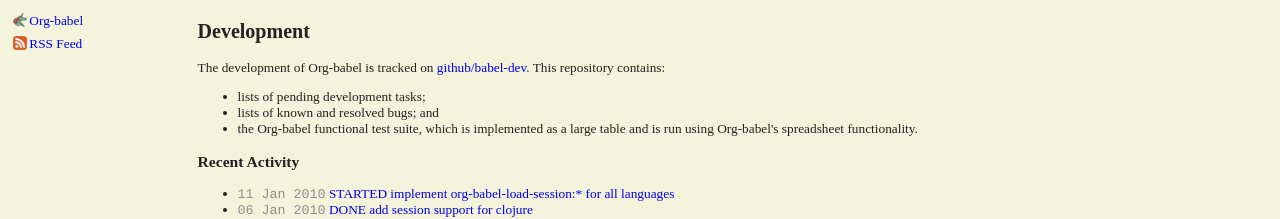
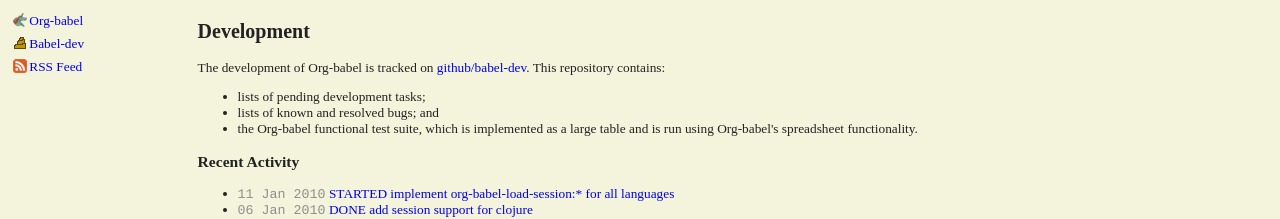
Before and after one commit to eschulte/babel-dev, a Jekyll site: the page built from index.html, in a window 1280 px wide. Shown: the top 219 px of the page. Built offline with Jekyll 4.4.1, drawn with Linux system fonts in a browser that asks for light colours.

Commit message:
adding icons

```diff
--- a/_layouts/default.html
+++ b/_layouts/default.html
@@ -4,6 +4,7 @@
   <head>
     <meta http-equiv="Content-type" content="text/html; charset=utf-8"/>
     <title>Org-babel-dev: {{ page.title }}</title>
+    <link rel="shortcut icon" href="/babel-dev/data/org-babel.ico" type="image/x-icon"></link>
     <link rel="stylesheet" href="/babel-dev/data/style.css" type="text/css" media="screen" charset="utf-8"/>
     <link  rel="alternate" href="/babel-dev/atom.xml" title="ATOM" type="application/atom+xml" />
   </head>
@@ -12,6 +13,10 @@
       <div id="back">
         <a href="http://orgmode.org/worg/org-contrib/babel/"
            title="Back to Org-babel main page">Org-babel</a>
+      </div>
+      <div id="home">
+        <a href="/babel-dev/"
+           title="Back to the Babel-dev main page">Babel-dev</a>
       </div>
       <div id="feed">
         <a href="/babel-dev/atom.xml" type="application/atom+xml"
--- a/data/style.css
+++ b/data/style.css
@@ -6,6 +6,12 @@
 
 #back {
     background: url(/babel-dev/data/org-mode14.png) no-repeat;
+    padding-left: 16px;
+    margin: 0.5em;
+}
+
+#home {
+    background: url(/babel-dev/data/org-babel14.png) no-repeat;
     padding-left: 16px;
     margin: 0.5em;
 }
```
Also changed, not shown: data/org-babel.ico (added), data/org-babel14.png (added).
